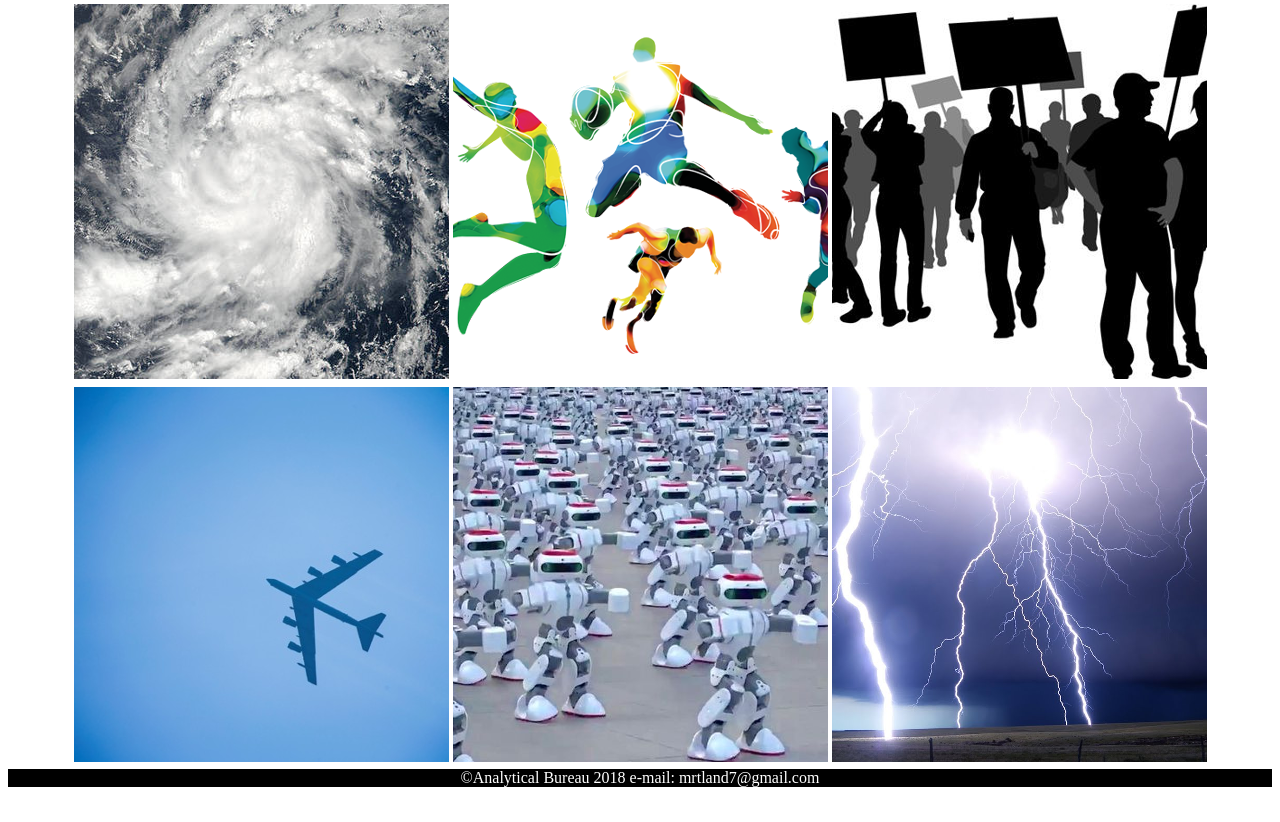
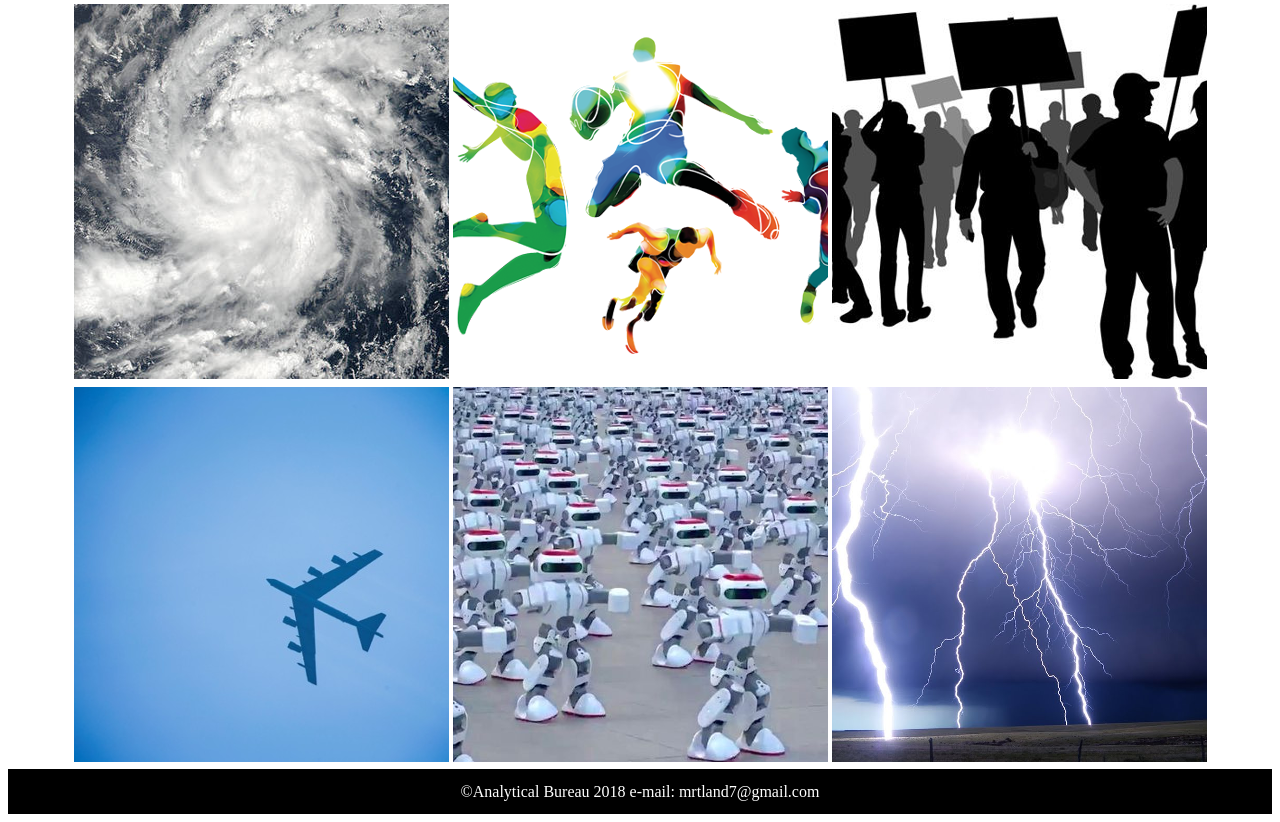
Before and after one commit to marat-landed/bureau, a plain HTML site: page index.html in a window 1280 px wide. Shown: the part 709-1531 px from the top of the page. Before the commit the page ends 1504 px from the top, so only its background shows below. Drawn offline with Linux system fonts and the light colour scheme.

Commit message:
first commit

```diff
--- a/css/main.css
+++ b/css/main.css
@@ -179,4 +179,6 @@
   background-color: black;
   color: white;
   text-align: center;
+  height: 45px;
+  line-height: 45px;
 }
```
